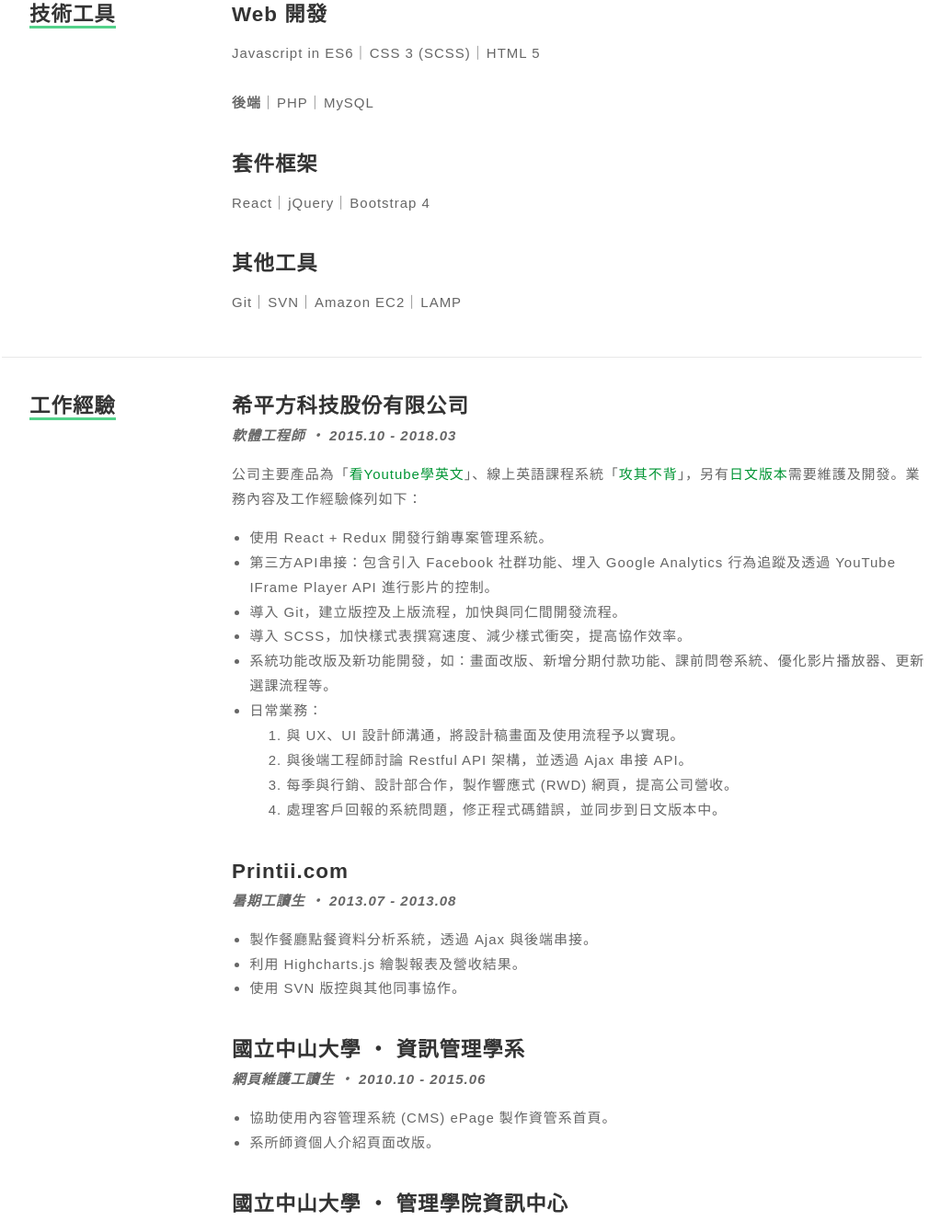
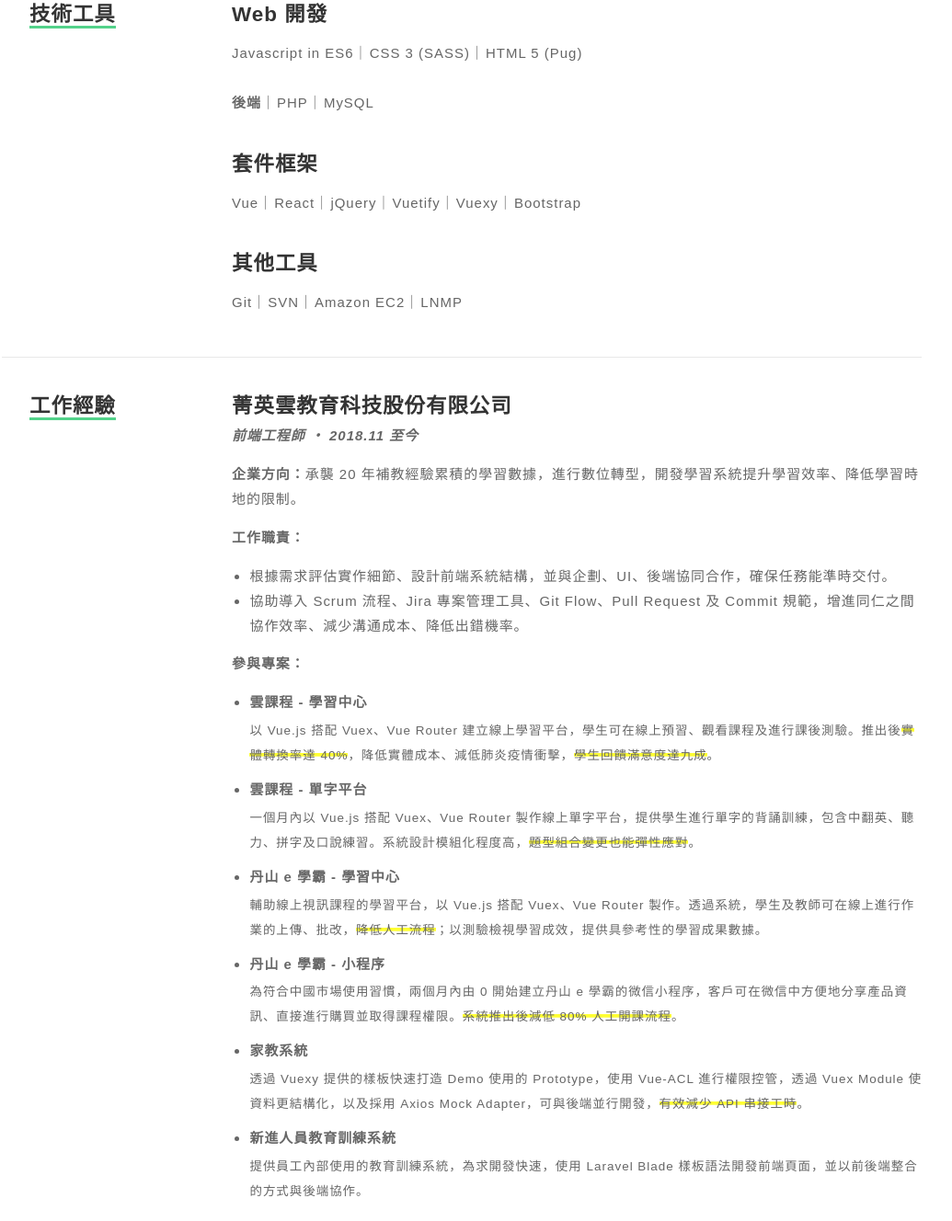
Before and after one commit to yichinweng/me, a website: page index.html in a window 1280 px wide. Shown: the part 1048-2376 px from the top of the page at 92% size, without its empty margins (138-1173 px from the left). Drawn offline with nearby package versions, Linux system fonts and the light colour scheme; a web font is replaced by a local one.

Commit message:
feat: update resume content

```diff
--- a/css/main.css
+++ b/css/main.css
@@ -352,7 +352,10 @@ section#resume ol > li {
     list-style-type: decimal;
     display: list-item;
 }
-
+section#resume .job-detail {
+    font-size: 0.9em;
+    margin: 4px 0 10px 0;
+}
 #skill{
     font-size: 0.9em;
 }
--- a/index.html
+++ b/index.html
@@ -44,7 +44,7 @@
             <div class="textarea scrollwatch" id="hide-menu">
                 <h1 id="title">Hi, 我是翁翊秦</h1>
                 <div class="detail">
-                    迷戀著結合文學、藝術與科技的Web世界，希望能在多屏時代為世界創造更多美妙的網站，加入熱情積極的團隊一起努力，同時藉由實戰磨練自己的能力。<a href="#about">讓我們繼續看下去吧！</a>
+                    迷戀著結合文學、藝術與科技的 Web 世界，希望能在多螢時代為世界創造更多美妙的網站，加入熱情積極的團隊一起努力，同時藉由實戰磨練自己的能力。<a href="#about">讓我們繼續看下去吧！</a>
                 </div>
             </div>
         </div>
@@ -62,7 +62,7 @@
                     <p>
                         翁翊秦 Yi-Chin Weng<br>
                         國立中山大學 資訊管理所 碩士<br>
-                        2年以上 Web 開發經驗
+                        5 年 Web 開發經驗
                     </p>
                 </div>
                 <div class="about-detail">
@@ -73,14 +73,11 @@
                         yichinweng@gmail.com
                     </p>
                     <p>
-                        <a href="https://github.com/yichinweng/" alt="github" target="_blank">
-                            <i class="fa fa-github-square fa-2x"></i>
-                        </a>
                         <a href="http://sodagreen.tw/wp/workblog/" alt="Blog" target="_blank">
                             <i class="fa fa-rss-square fa-2x"></i>
                         </a>
-                        <a href="https://www.facebook.com/winter.weng.1" alt="Facebook" target="_blank">
-                            <i class="fa fa-facebook-square fa-2x"></i>
+                        <a href="https://github.com/yichinweng/" alt="github" target="_blank">
+                            <i class="fa fa-github-square fa-2x"></i>
                         </a>
                     </p>
                 </div>
@@ -101,8 +98,8 @@
                     <p>
                         <ul>
                             <li>Javascript in ES6</li>
-                            <li>CSS 3 (SCSS)</li>
-                            <li>HTML 5</li>
+                            <li>CSS 3 (SASS)</li>
+                            <li>HTML 5 (Pug)</li>
                         </ul>
                         <br>
                         <ul>
@@ -116,9 +113,12 @@
                     <h2>套件框架</h2>
                     <p>
                         <ul>
+                            <li>Vue</li>
                             <li>React</li>
                             <li>jQuery</li>
-                            <li>Bootstrap 4</li>
+                            <li>Vuetify</li>
+                            <li>Vuexy</li>
+                            <li>Bootstrap</li>
                         </ul>
                     </p>
                 </div>
@@ -129,7 +129,7 @@
                             <li>Git</li>
                             <li>SVN</li>
                             <li>Amazon EC2</li>
-                            <li>LAMP</li>
+                            <li>LNMP</li>
                         </ul>
                     </p>
                 </div>
@@ -143,25 +143,65 @@
             </div>
             <div class="detail-right">
                 <div class="detail-right-content">
+                    <h2>菁英雲教育科技股份有限公司</h2>
+                    <span class="italic">前端工程師 ‧ 2018.11 至今</span>
+                    <p>
+                        <span class="bold">企業方向：</span>承襲 20 年補教經驗累積的學習數據，進行數位轉型，開發學習系統提升學習效率、降低學習時地的限制。
+                    </p>
+                    <p>
+                        <span class="bold">工作職責：</span>
+                        <ul class="exp-detail">
+                            <li>根據需求評估實作細節、設計前端系統結構，並與企劃、UI、後端協同合作，確保任務能準時交付。</li>
+                            <li>協助導入 Scrum 流程、Jira 專案管理工具、Git Flow、Pull Request 及 Commit 規範，增進同仁之間協作效率、減少溝通成本、降低出錯機率。</li>
+                        </ul>
+
+                    </p>
+                    <p>
+                        <span class="bold">參與專案：</span>
+                        <ul class="exp-detail">
+                            <li>
+                                <div class="bold">雲課程 - 學習中心</div>
+                                <div class="job-detail">以 Vue.js 搭配 Vuex、Vue Router 建立線上學習平台，學生可在線上預習、觀看課程及進行課後測驗。推出後<span class="mark">實體轉換率達 40%</span>，降低實體成本、減低肺炎疫情衝擊，<span class="mark">學生回饋滿意度達九成</span>。</div>
+                            </li>
+                            <li>
+                                <div class="bold">雲課程 - 單字平台</div>
+                                <div class="job-detail">一個月內以 Vue.js 搭配 Vuex、Vue Router 製作線上單字平台，提供學生進行單字的背誦訓練，包含中翻英、聽力、拼字及口說練習。系統設計模組化程度高，<span class="mark">題型組合變更也能彈性應對</span>。</div>
+                            </li>
+                            <li>
+                                <div class="bold">丹山 e 學霸 - 學習中心</div>
+                                <div class="job-detail">輔助線上視訊課程的學習平台，以 Vue.js 搭配 Vuex、Vue Router 製作。透過系統，學生及教師可在線上進行作業的上傳、批改，<span class="mark">降低人工流程</span>；以測驗檢視學習成效，提供具參考性的學習成果數據。</div>
+                            </li>
+                            <li>
+                                <div class="bold">丹山 e 學霸 - 小程序</div>
+                                <div class="job-detail">為符合中國市場使用習慣，兩個月內由 0 開始建立丹山 e 學霸的微信小程序，客戶可在微信中方便地分享產品資訊、直接進行購買並取得課程權限。<span class="mark">系統推出後減低 80% 人工開課流程</span>。</div>
+                            </li>
+                            <li>
+                                <div class="bold">家教系統</div>
+                                <div class="job-detail">透過 Vuexy 提供的樣板快速打造 Demo 使用的 Prototype，使用 Vue-ACL 進行權限控管，透過 Vuex Module 使資料更結構化，以及採用 Axios Mock Adapter，可與後端並行開發，<span class="mark">有效減少 API 串接工時</span>。</div>
+                            </li>
+                            <li>
+                               <div class="bold">新進人員教育訓練系統</div>
+                               <div class="job-detail">提供員工內部使用的教育訓練系統，為求開發快速，使用 Laravel Blade 樣板語法開發前端頁面，並以前後端整合的方式與後端協作。</div>
+                            </li>
+                        </ul>
+                    </p>
+                </div>
+                <div class="detail-right-content">
                     <h2>希平方科技股份有限公司</h2>
                     <span class="italic">軟體工程師 ‧ 2015.10 - 2018.03</span>
                     <p>
-                        公司主要產品為「<a href="https://www.hopenglish.com/" alt="希平方科技股份有限公司" target="_blank">看Youtube學英文</a>」、線上英語課程系統「<a href="https://www.hopenglish.com/course/intro" alt="希平方科技股份有限公司-攻其不背" target="_blank">攻其不背</a>」，另有<a href="https://www.kiboueigo.com/" alt="希望英文" target="_blank">日文版本</a>需要維護及開發。業務內容及工作經驗條列如下：
+                        <span class="bold">企業方向：</span>主力產品為「<a href="https://www.hopenglish.com/" alt="希平方科技股份有限公司" target="_blank">看Youtube學英文</a>」，藉由有趣、內容豐富的 Youtube 影片，搭配規劃好的學習進度，讓使用者可以不受到時空、地點限制進行英語學習。
                     </p>
                     <p>
+                        <span class="bold">工作職責：</span>
                         <ul class="exp-detail">
-                            <li>使用 React + Redux 開發行銷專案管理系統。</li>
-                            <li>第三方API串接：包含引入 Facebook 社群功能、埋入 Google Analytics 行為追蹤及透過 YouTube IFrame Player API 進行影片的控制。</li>
-                            <li>導入 Git，建立版控及上版流程，加快與同仁間開發流程。</li>
-                            <li>導入 SCSS，加快樣式表撰寫速度、減少樣式衝突，提高協作效率。</li>
-                            <li>系統功能改版及新功能開發，如：畫面改版、新增分期付款功能、課前問卷系統、優化影片播放器、更新選課流程等。</li>
-                            <li>日常業務：</li>
-                            <ol>
-                                <li>與 UX、UI 設計師溝通，將設計稿畫面及使用流程予以實現。</li>
-                                <li>與後端工程師討論 Restful API 架構，並透過 Ajax 串接 API。</li>
-                                <li>每季與行銷、設計部合作，製作響應式 (RWD) 網頁，提高公司營收。</li>
-                                <li>處理客戶回報的系統問題，修正程式碼錯誤，並同步到日文版本中。</li>
-                            </ol>
+                            <li>與 UX、UI 設計師配合，將設計稿畫面及使用流程予以實現。</li>
+                            <li>與後端工程師討論 Restful API 架構，並透過 jQuery AJAX 串接 API。</li>
+                            <li>第三方API串接：包含引入 Facebook 社群功能、埋入 Google Analytics 行為追蹤及透過 YouTube IFrame Player API 進行影片的控制。 </li>
+                            <li>製作行銷活動管理系統：使用 React + Redux 開發，與需求方討論需求，制定使用流程、亦與後端討論 API 架構。讓行銷人員可以透過該系統建立、修改、刪除活動，並有權限管理功能。 </li>
+                            <li>參與專案：購買頁面流程優化、選課流程優化、行銷系統專案、頁面改版專案及每季行銷活動專案等。</li>
+                            <li>導入 Git，建立版控及上版流程，加快與同仁間開發流程。 </li>
+                            <li>導入 SCSS，加快樣式表撰寫速度、減少樣式衝突，提高協作效率。 </li>
                         </ul>
                     </p>
                 </div>
@@ -403,9 +443,6 @@
                 <p>
                     使用 React 與 Webpack 製作的小練習。在筆記本可以新增頁面、輸入內容，後端採用 Firebase 提供的 DB 服務，可將使用者資料儲存並即時同步。
                 </p>
-                <p>
-                    <a href="./portfolio/notebook" alt="Side Project - 簡易筆記本" target="_blank">Side Project - 簡易筆記本</a><br>
-                </p>
                 <p class="tags">
                     <i class="fa fa-tag"></i> HTML、CSS、JavaScript、React、Webpack、Firebase
                 </p>
```
